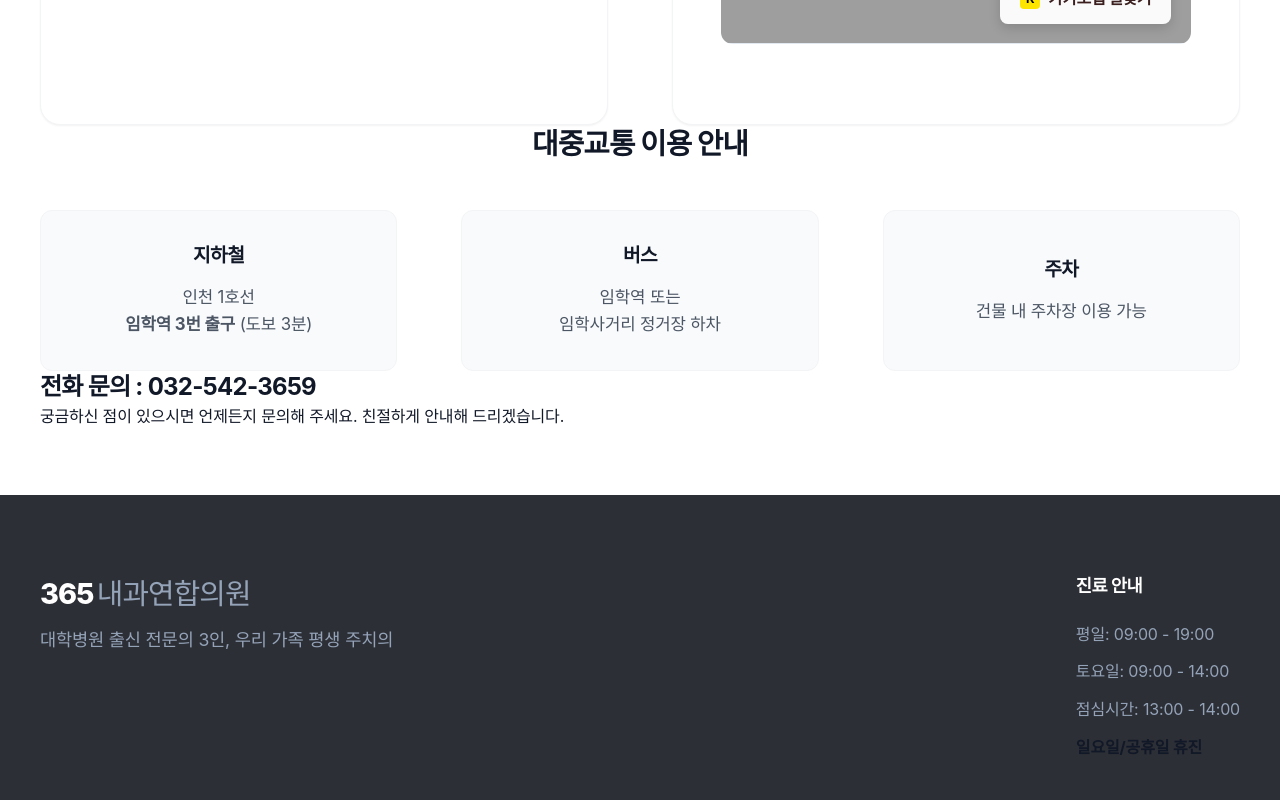
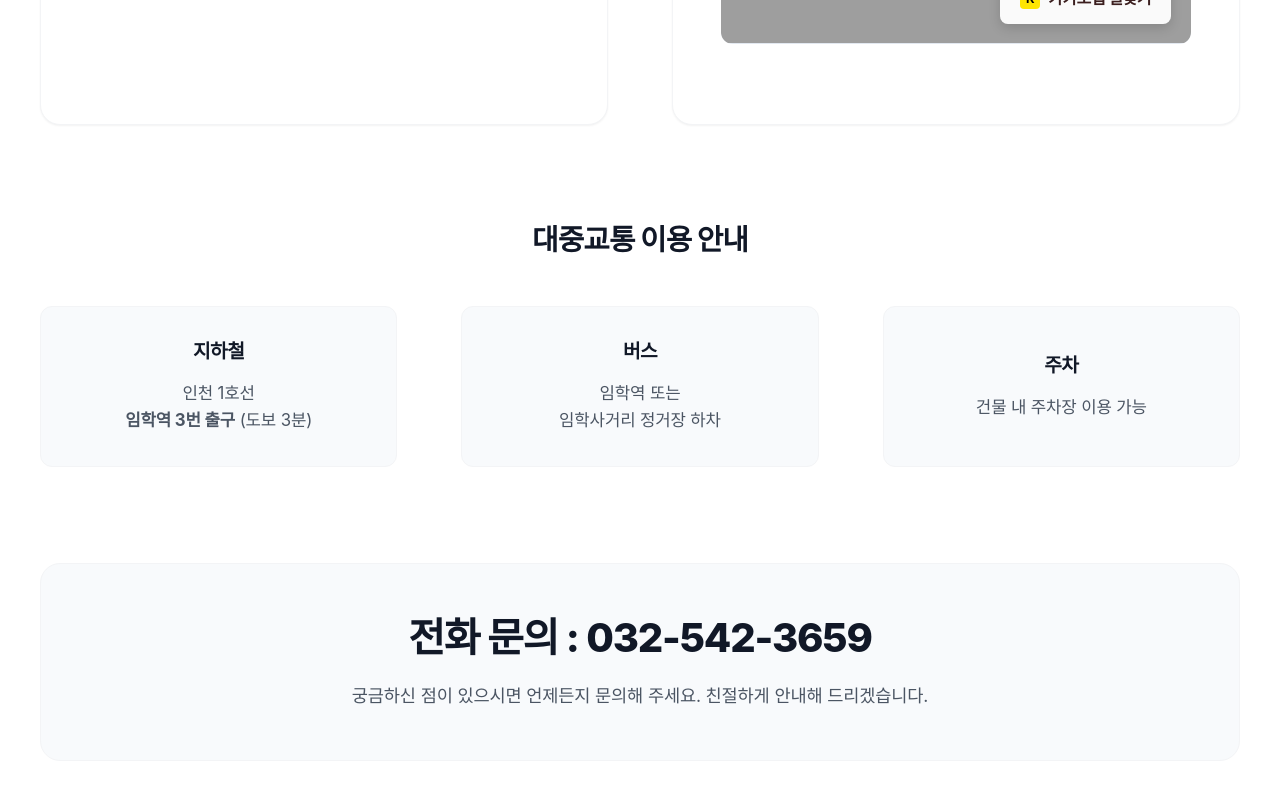
Before and after one commit to bnam1321-bit/365-clinic-web, a Next.js app: page /guide in a window 1280 px wide. Shown: the part 920-1720 px from the top of the page. Built offline with nearby package versions, Linux system fonts and the light colour scheme; grey boxes are pictures that could not be loaded; a web font is replaced by a local one.

Commit message:
Fix layout spacing on Guide page for transport and contact sections

```diff
--- a/src/app/guide/page.module.css
+++ b/src/app/guide/page.module.css
@@ -156,20 +156,22 @@
 }
 
 /* Transport Section */
+.transportSection {
+    margin-top: 6rem;
+}
+
 .transportTitle {
     text-align: center;
     font-size: 1.8rem;
     font-weight: 800;
     color: var(--color-primary);
     margin-bottom: 3rem;
-    /* Added significant margin */
 }
 
 .transportGrid {
     display: grid;
     grid-template-columns: 1fr;
     gap: 4rem;
-    /* Max spacing for airy feel */
 }
 
 .transportItem {
@@ -199,18 +201,25 @@
 }
 
 /* Contact Styles */
-.phoneDisplay {
+.contactBanner {
+    margin-top: 6rem;
+    text-align: center;
+    padding: 3rem;
+    background-color: #F8FAFC;
+    border-radius: var(--radius-lg);
+    border: 1px solid var(--color-border);
+}
+
+.contactBanner h2 {
     font-size: 2.5rem;
     font-weight: 800;
     color: var(--color-primary);
-    margin-top: 1rem;
-    margin-bottom: 0.5rem;
-    text-align: center;
+    margin-bottom: 1rem;
 }
 
-.contactDesc {
-    text-align: center;
-    color: var(--color-text-muted);
+.contactBanner p {
+    color: var(--color-text-secondary);
+    font-size: 1.1rem;
 }
 
 @media (min-width: 768px) {
```
